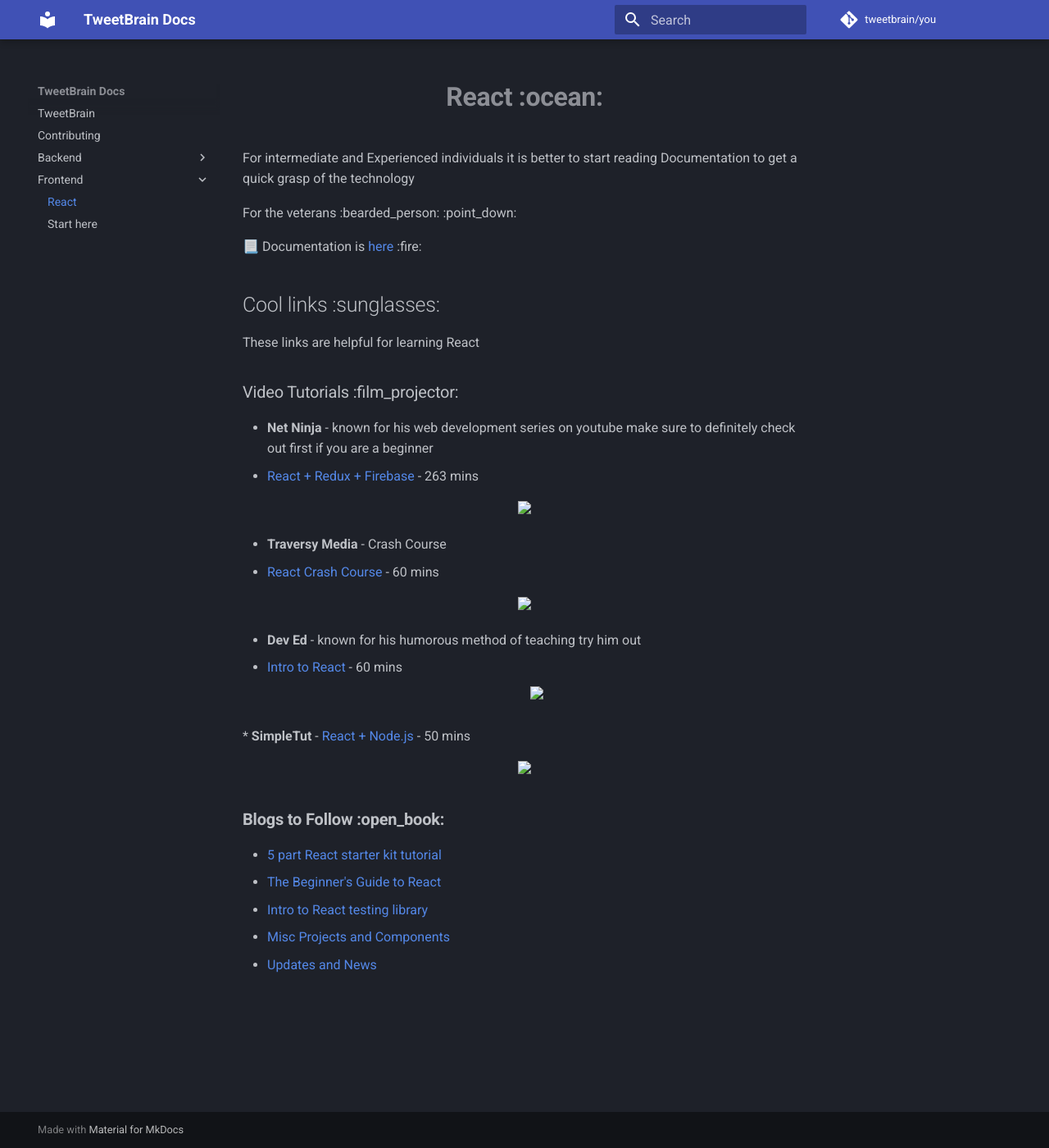
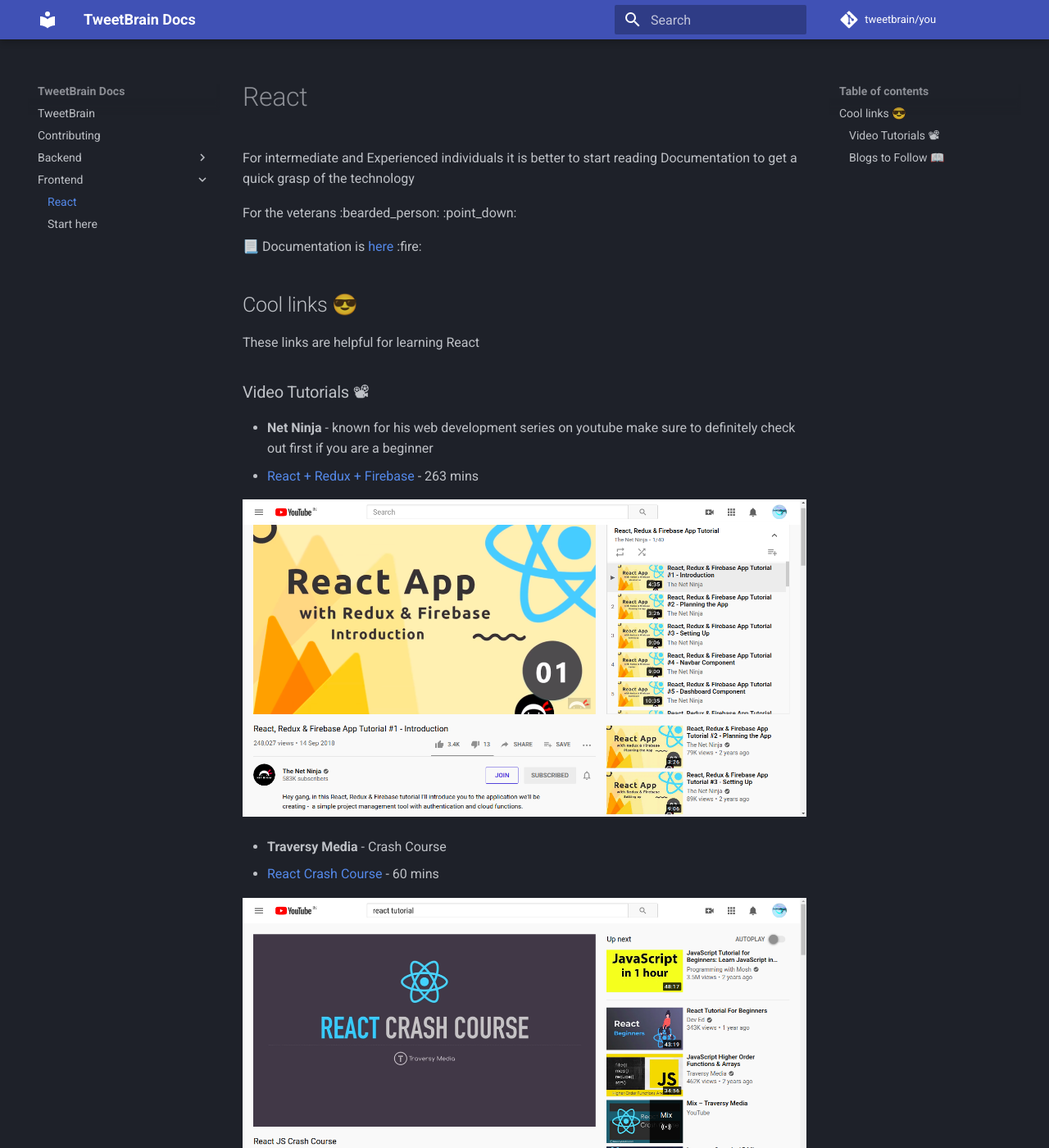
Before and after one commit to tweetbrain/you, an MkDocs documentation site: the page built from docs/frontend/react.md, in a window 1280 px wide and 1400 px high. Shown: the whole window at 82% size. Built offline with MkDocs 1.6.1 and Material for MkDocs 9.7.7, drawn with Linux system fonts in a browser that asks for light colours; comment, search, counter and statistics services are not loaded.

Commit message:
fixed links, invalid HTML

```diff
--- a/docs/frontend/react.md
+++ b/docs/frontend/react.md
@@ -1,4 +1,4 @@
-<h1 align="center"><b> React :ocean:</b></h1>
+# React
 
 For intermediate and Experienced individuals it is better to start reading Documentation to get a quick grasp of the technology
 
@@ -6,29 +6,32 @@
 
 📃 Documentation is [here](https://reactjs.org/docs/getting-started.html) :fire:
 
-<ins><h2> Cool links :sunglasses: </h2></ins>
+## Cool links 😎
 These links are helpful for learning React
 
-<h3>Video Tutorials :film_projector: </h3>
+### Video Tutorials 📽
 
 * **Net Ninja** - known for his web development series on youtube make sure to definitely check out first if you are a beginner
   * [React + Redux + Firebase](https://www.youtube.com/watch?v=Oi4v5uxTY5o&list=PL4cUxeGkcC9iWstfXntcj8f-dFZ4UtlN3) - 263 mins
 
-  <p align="center"><img src="misc_images/netNinja.png"></p>
+![net ninja](https://github.com/tweetbrain/you/blob/main/docs/frontend/misc_images/netNinja.png?raw=true)
 
 * **Traversy Media** - Crash Course
   * [React Crash Course](https://www.youtube.com/watch?v=sBws8MSXN7A) - 60 mins
 
-  <p align="center"><img src="misc_images/TraversyMedia.png"></p>
+![traversy media](https://github.com/tweetbrain/you/blob/main/docs/frontend/misc_images/TraversyMedia.png?raw=true)
 
 * **Dev Ed** - known for his humorous method of teaching try him out
   * [Intro to React](https://www.youtube.com/watch?v=dGcsHMXbSOA) - 60 mins
-  <p align="center"><img src="misc_images/DevEd.png"></p>
+
+![dev ed](https://github.com/tweetbrain/you/blob/main/docs/frontend/misc_images/DevEd.png?raw=true)
+
 * **SimpleTut** - [React + Node.js](https://www.youtue.com/watch?v=nusgoj74a3Y) - 50 mins
- <p align="center"><img src="misc_images/simpleTut.png"></p>
+
+![simple tut](https://github.com/tweetbrain/you/blob/main/docs/frontend/misc_images/simpleTut.png?raw=true)
 
 
-<h3><b>Blogs to Follow :open_book:</b> </h3>
+### Blogs to Follow 📖
 
 * [5 part React starter kit tutorial](https://blog.glitch.com/post/react-starter-kit)
 * [The Beginner's Guide to React](https://egghead.io/courses/the-beginner-s-guide-to-react)
```
